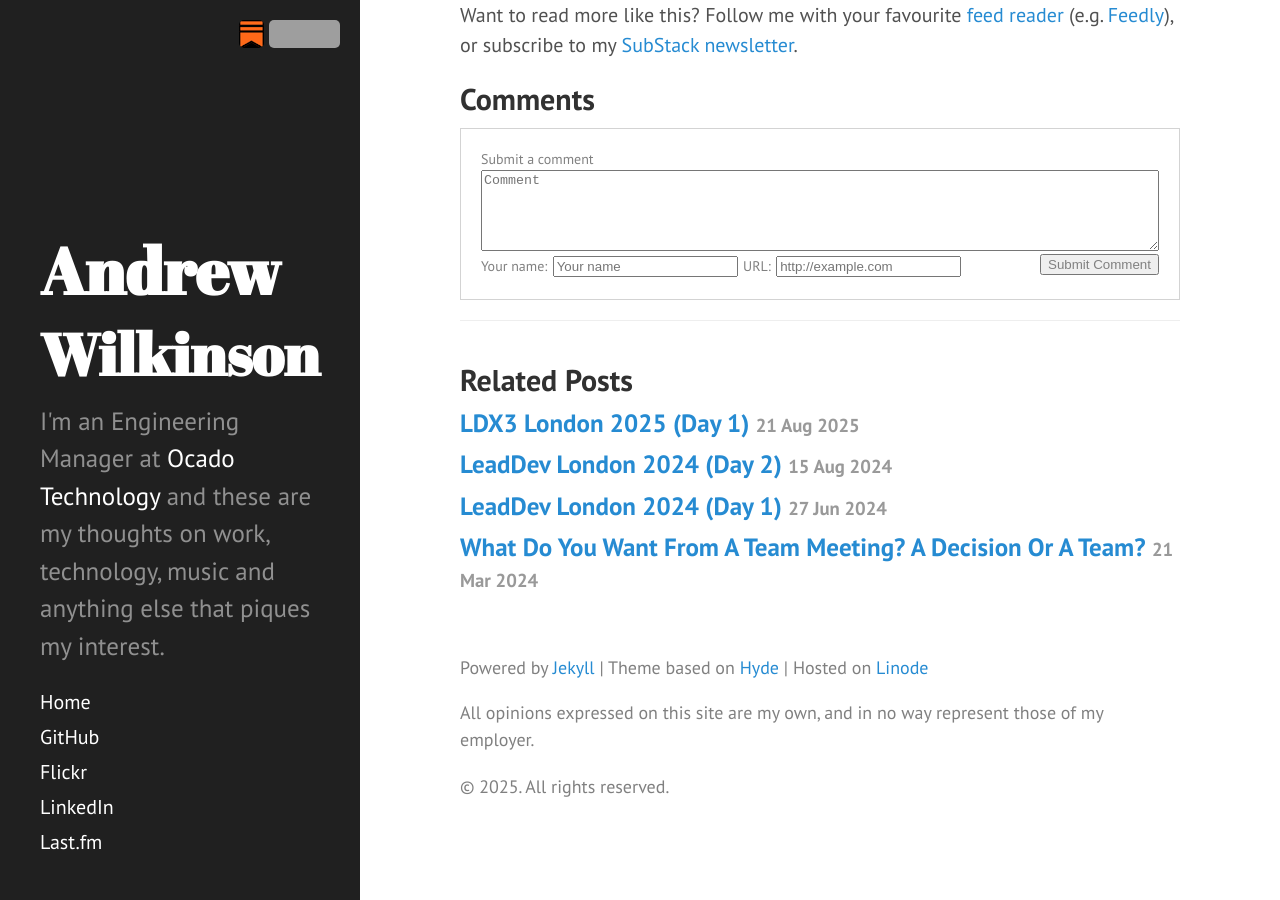
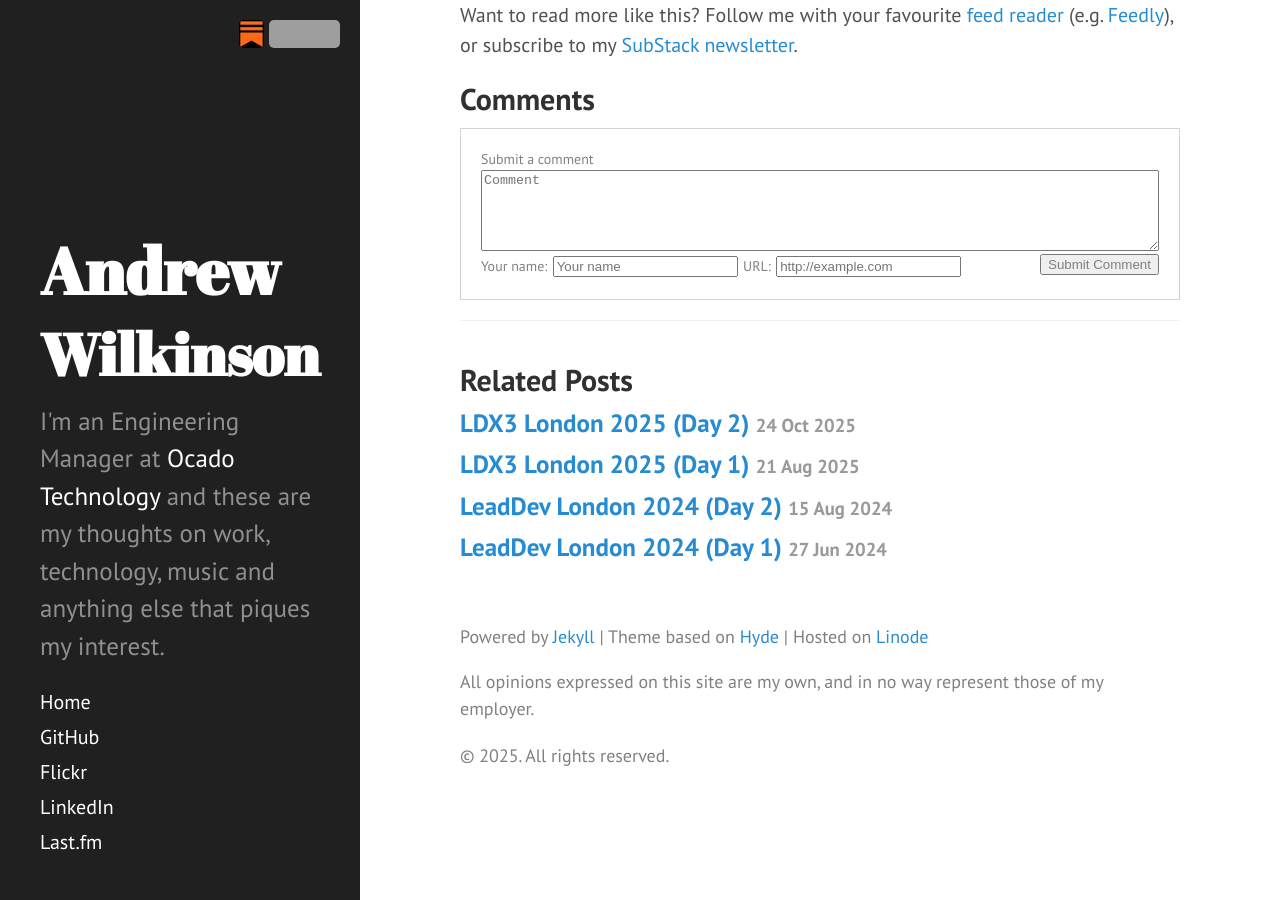
Before and after one commit to andrewjw/site, a Jekyll site: the page built from _posts/2022-01-13-power-of-dashboards-as-a-management-tool.md, in a window 1280 px wide and 900 px high, scrolled down 683 px. Built offline with Jekyll 4.4.1, drawn with Linux system fonts in a browser that asks for light colours; grey boxes are pictures that could not be loaded.

Commit message:
Update and rename ldx3-2025-day-2.md to 2025-10-24-ldx3-2025-day-2.md

```diff
--- a/_drafts/ldx3-2025-day-2.md
+++ b/_posts/2025-10-24-ldx3-2025-day-2.md
@@ -1,9 +1,9 @@
 ---
 layout: post
 title: LDX3 London 2025 (Day 2)
-date: 2025-08-21
+date: 2025-10-24
 tags: conference leaddev ldx3
-permalink: "/2025/10/10/ldx3-2025-day-2/"
+permalink: "/2025/10/24/ldx3-2025-day-2/"
 image: leaddev2025.jpeg
 image_title: LDX3 London 2025
 ---
```
